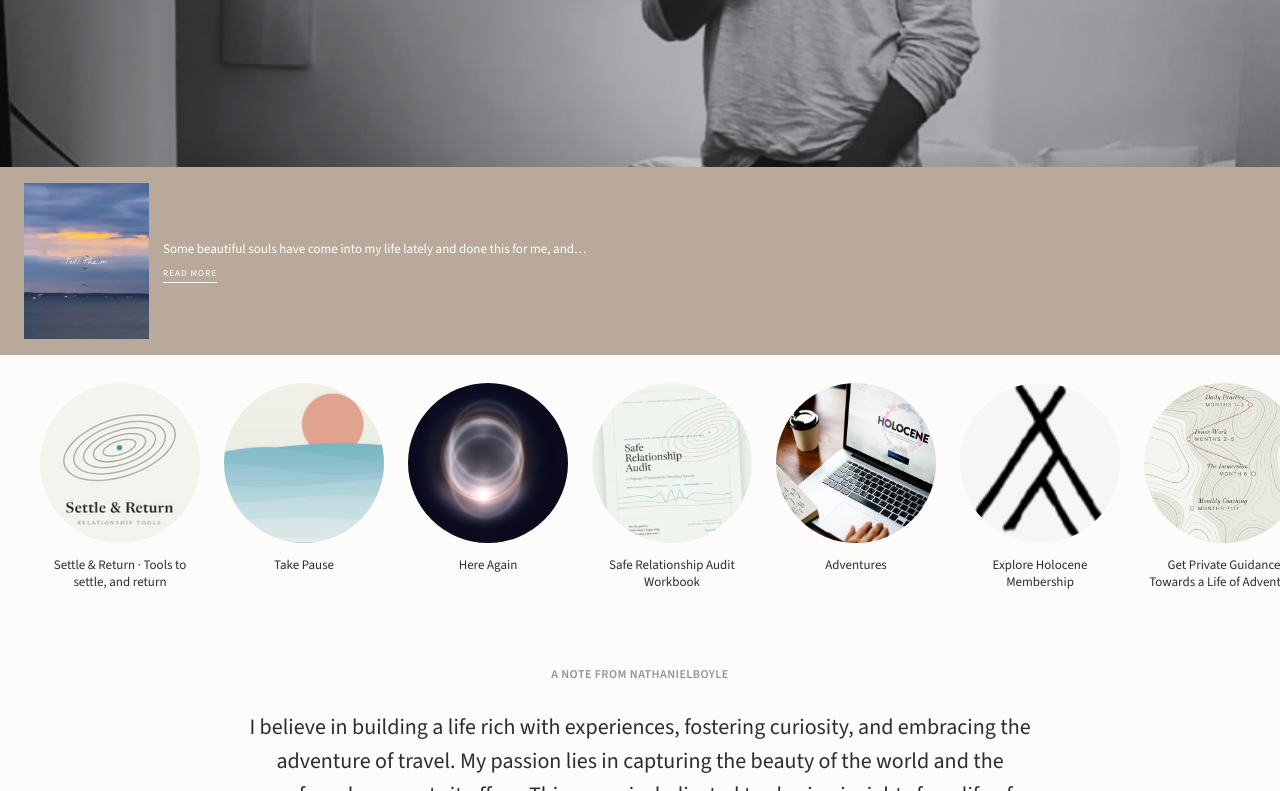
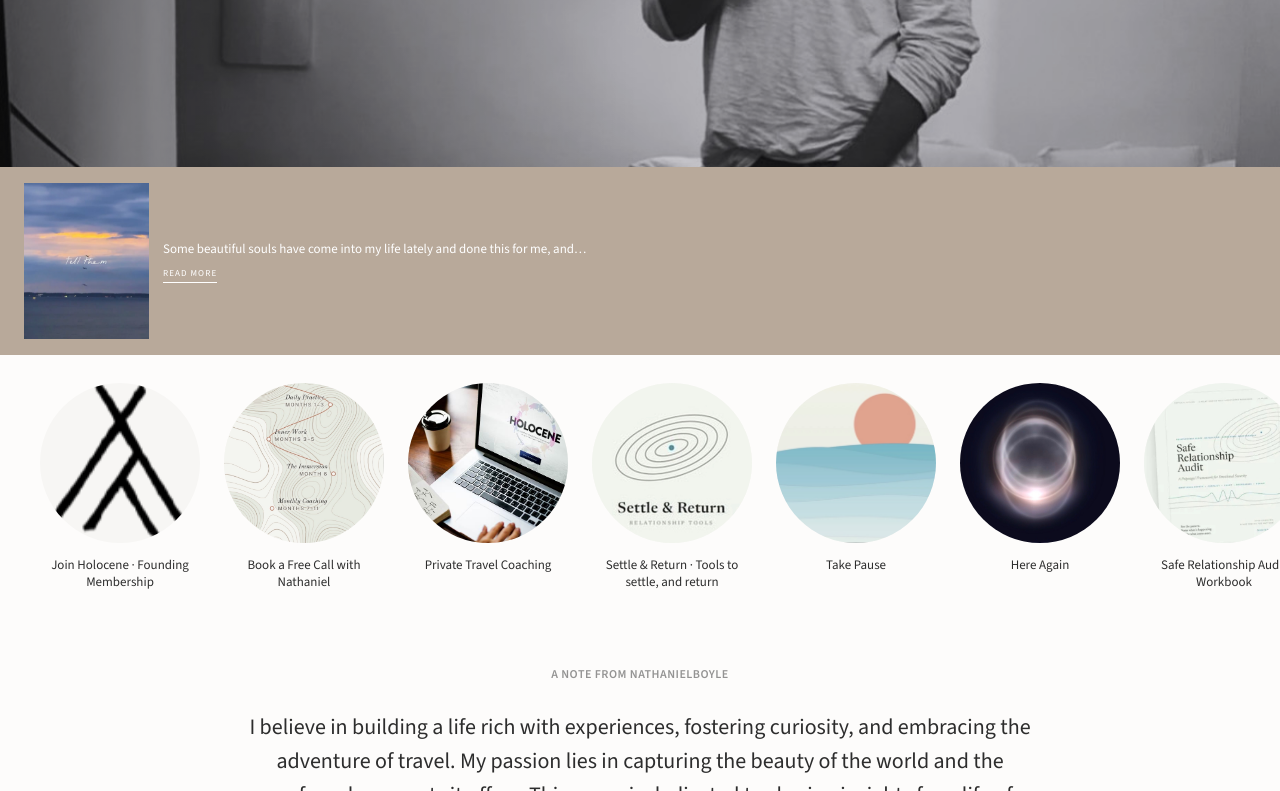
Before and after one commit to nathanielboyle/nathanielboyle.github.io, a plain HTML site: page index.html in a window 1280 px wide. Shown: the part 433-1224 px from the top of the page. Drawn offline with nearby package versions, Linux system fonts and the light colour scheme; grey boxes are pictures that could not be loaded; a web font is replaced by a local one.

Commit message:
Reorder links for membership sales: Holocene membership first, free call, coaching
Co-Authored-By: Claude Opus 5.5 <noreply@anthropic.com>
Claude-Session: https://claude.ai/code/session_019ugNrATj5DcmtY56vgwh2D

```diff
--- a/index.html
+++ b/index.html
@@ -60,6 +60,27 @@
         <div class="links-thumbs__container">
           <div class="links-thumbs__section">
             <div class="links-thumbs__list" style="--dir-cols: 6;">
+              <a href="https://holocene.co/?utm_source=instagram&amp;utm_medium=linkinbio" class="links-thumbs__item" data-media-type="image" target="_blank" rel="noopener noreferrer">
+                <div class="links-thumbs__thumb">
+                  <img src="assets/image-a13ea2a5.png" srcset="" sizes="(min-width: 769px) 160px, 70px" alt="Join Holocene · Founding Membership" class="links-thumbs__img">
+                </div>
+                <span class="links-thumbs__title">Join Holocene · Founding Membership</span>
+                <span class="links-thumbs__arrow">→</span>
+              </a>
+              <a href="https://calendly.com/nathaniel" class="links-thumbs__item" data-media-type="image" target="_blank" rel="noopener noreferrer">
+                <div class="links-thumbs__thumb">
+                  <img src="assets/image-2df9a438.jpg" srcset="" sizes="(min-width: 769px) 160px, 70px" alt="Book a Free Call with Nathaniel" class="links-thumbs__img">
+                </div>
+                <span class="links-thumbs__title">Book a Free Call with Nathaniel</span>
+                <span class="links-thumbs__arrow">→</span>
+              </a>
+              <a href="https://nathanielboyle.com" class="links-thumbs__item" data-media-type="image" target="_blank" rel="noopener noreferrer">
+                <div class="links-thumbs__thumb">
+                  <img src="assets/image-ceec51d8.jpg" srcset="" sizes="(min-width: 769px) 160px, 70px" alt="Private Travel Coaching" class="links-thumbs__img">
+                </div>
+                <span class="links-thumbs__title">Private Travel Coaching</span>
+                <span class="links-thumbs__arrow">→</span>
+              </a>
               <a href="https://settleandreturn.com" class="links-thumbs__item" data-media-type="image" target="_blank" rel="noopener noreferrer">
                 <div class="links-thumbs__thumb">
                   <img src="assets/image-9c38a5ea.jpg" srcset="" sizes="(min-width: 769px) 160px, 70px" alt="Settle &amp; Return · Tools to settle, and return" class="links-thumbs__img">
@@ -86,27 +107,6 @@
                   <img src="assets/image-83b8f556.jpg" srcset="" sizes="(min-width: 769px) 160px, 70px" alt="Safe Relationship Audit Workbook" class="links-thumbs__img">
                 </div>
                 <span class="links-thumbs__title">Safe Relationship Audit Workbook</span>
-                <span class="links-thumbs__arrow">→</span>
-              </a>
-              <a href="http://holocene.co" class="links-thumbs__item" data-media-type="image" target="_blank" rel="noopener noreferrer">
-                <div class="links-thumbs__thumb">
-                  <img src="assets/image-ceec51d8.jpg" srcset="" sizes="(min-width: 769px) 160px, 70px" alt="Adventures" class="links-thumbs__img">
-                </div>
-                <span class="links-thumbs__title">Adventures</span>
-                <span class="links-thumbs__arrow">→</span>
-              </a>
-              <a href="https://travel.holocene.co" class="links-thumbs__item" data-media-type="image" target="_blank" rel="noopener noreferrer">
-                <div class="links-thumbs__thumb">
-                  <img src="assets/image-a13ea2a5.png" srcset="" sizes="(min-width: 769px) 160px, 70px" alt="Explore Holocene Membership" class="links-thumbs__img">
-                </div>
-                <span class="links-thumbs__title">Explore Holocene Membership</span>
-                <span class="links-thumbs__arrow">→</span>
-              </a>
-              <a href="https://nathanielboyle.com" class="links-thumbs__item" data-media-type="image" target="_blank" rel="noopener noreferrer">
-                <div class="links-thumbs__thumb">
-                  <img src="assets/image-2df9a438.jpg" srcset="" sizes="(min-width: 769px) 160px, 70px" alt="Get Private Guidance Towards a Life of Adventure" class="links-thumbs__img">
-                </div>
-                <span class="links-thumbs__title">Get Private Guidance Towards a Life of Adventure</span>
                 <span class="links-thumbs__arrow">→</span>
               </a>
             </div>
```
